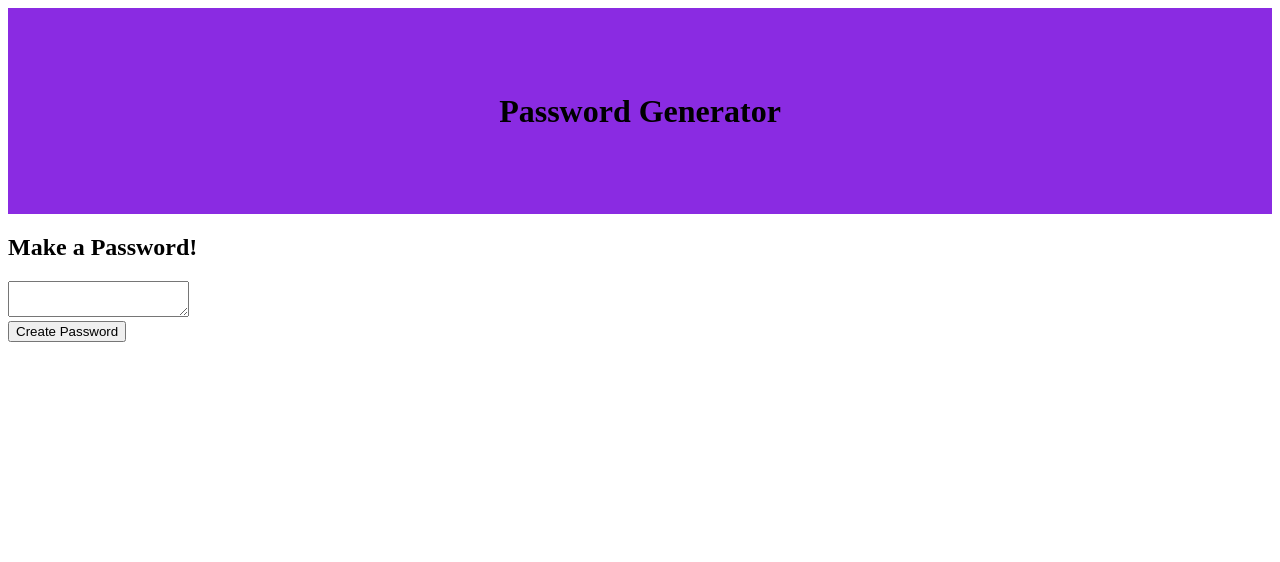
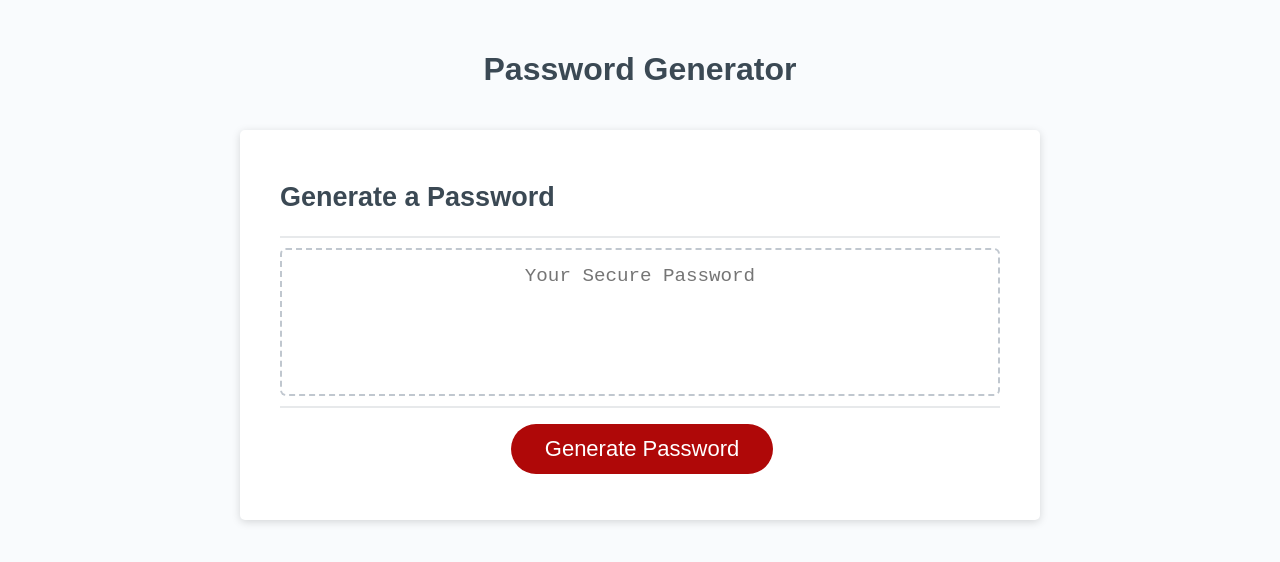
Before and after one commit to ricapi96/pw-generator, a plain HTML site: page index.html in a window 1280 px wide. Drawn offline with Linux system fonts and the light colour scheme.

Commit message:
starter code

```diff
--- a/index.html
+++ b/index.html
@@ -1,35 +1,34 @@
 <!DOCTYPE html>
 <html lang="en">
   <head>
-    <meta charset="UTF-8">
-    <meta http-equiv="X-UA-Compatible" content="IE=edge">
-    <meta name="viewport" content="width=device-width, initial-scale=1.0">
-    <link rel="stylesheet" href="./style.css">
+    <meta charset="UTF-8" />
+    <meta name="viewport" content="width=device-width, initial-scale=1.0" />
+    <meta http-equiv="X-UA-Compatible" content="ie=edge" />
     <title>Password Generator</title>
+    <link rel="stylesheet" href="style.css" />
   </head>
   <body>
     <div class="wrapper">
       <header>
         <h1>Password Generator</h1>
       </header>
-
+      <div class="card">
         <div class="card-header">
-        <h2>Make a Password!</h2>
+          <h2>Generate a Password</h2>
         </div>
         <div class="card-body">
           <textarea
             readonly
             id="password"
-        placeholder="Your Password"
-        aria-label="New Password">
-    </textarea>
+            placeholder="Your Secure Password"
+            aria-label="Generated Password"
+          ></textarea>
         </div>
         <div class="card-footer">
-        <button id="create" class="btn">Create Password</button>
+          <button id="generate" class="btn">Generate Password</button>
         </div>
       </div>
     </div>
-
-    <script src="./script.js"></script>
+    <script src="script.js"></script>
   </body>
 </html>
--- a/script.js
+++ b/script.js
@@ -1 +1,14 @@
-console.log("What is your password?")
+// Assignment Code
+var generateBtn = document.querySelector("#generate");
+
+// Write password to the #password input
+function writePassword() {
+  var password = generatePassword();
+  var passwordText = document.querySelector("#password");
+
+  passwordText.value = password;
+
+}
+
+// Add event listener to generate button
+generateBtn.addEventListener("click", writePassword);
--- a/style.css
+++ b/style.css
@@ -1,10 +1,137 @@
-* {
-    box-sizing: border-box;
+*,
+*::before,
+*::after {
+  box-sizing: border-box;
+}
+
+html,
+body,
+.wrapper {
+  height: 100%;
+  margin: 0;
+  padding: 0;
+}
+
+body {
+  font-family: sans-serif;
+  background-color: #f9fbfd;
+}
+
+.wrapper {
+  padding-top: 30px;
+  padding-left: 20px;
+  padding-right: 20px;
 }
 
 header {
-    padding: 5%;
-    margin: auto;
-    text-align: center;
-    background-color: blueviolet;
+  text-align: center;
+  padding: 20px;
+  padding-top: 0px;
+  color: hsl(206, 17%, 28%);
 }
+
+.card {
+  background-color: hsl(0, 0%, 100%);
+  border-radius: 5px;
+  border-width: 1px;
+  box-shadow: rgba(0, 0, 0, 0.15) 0px 2px 8px 0px;
+  color: hsl(206, 17%, 28%);
+  font-size: 18px;
+  margin: 0 auto;
+  max-width: 800px;
+  padding: 30px 40px;
+}
+
+.card-header::after {
+  content: " ";
+  display: block;
+  width: 100%;
+  background: #e7e9eb;
+  height: 2px;
+}
+
+.card-body {
+  min-height: 100px;
+}
+
+.card-footer {
+  text-align: center;
+}
+
+.card-footer::before {
+  content: " ";
+  display: block;
+  width: 100%;
+  background: #e7e9eb;
+  height: 2px;
+}
+
+.card-footer::after {
+  content: " ";
+  display: block;
+  clear: both;
+}
+
+.btn {
+  border: none;
+  background-color: hsl(360, 91%, 36%);
+  border-radius: 25px;
+  box-shadow: rgba(0, 0, 0, 0.1) 0px 1px 6px 0px rgba(0, 0, 0, 0.2) 0px 1px 1px
+    0px;
+  color: hsl(0, 0%, 100%);
+  display: inline-block;
+  font-size: 22px;
+  line-height: 22px;
+  margin: 16px 16px 16px 20px;
+  padding: 14px 34px;
+  text-align: center;
+  cursor: pointer;
+}
+
+button[disabled] {
+  cursor: default;
+  background: #c0c7cf;
+}
+
+.float-right {
+  float: right;
+}
+
+#password {
+  -webkit-appearance: none;
+  -moz-appearance: none;
+  appearance: none;
+  border: none;
+  display: block;
+  width: 100%;
+  padding-top: 15px;
+  padding-left: 15px;
+  padding-right: 15px;
+  padding-bottom: 85px;
+  font-size: 1.2rem;
+  text-align: center;
+  margin-top: 10px;
+  margin-bottom: 10px;
+  border: 2px dashed #c0c7cf;
+  border-radius: 6px;
+  resize: none;
+  overflow: hidden;
+}
+
+@media (max-width: 690px) {
+  .btn {
+    font-size: 1rem;
+    margin: 16px 0px 0px 0px;
+    padding: 10px 15px;
+  }
+
+  #password {
+    font-size: 1rem;
+  }
+}
+
+@media (max-width: 500px) {
+  .btn {
+    font-size: 0.8rem;
+  }
+}
```
Lines whose indentation alone changed are shown as unchanged.
